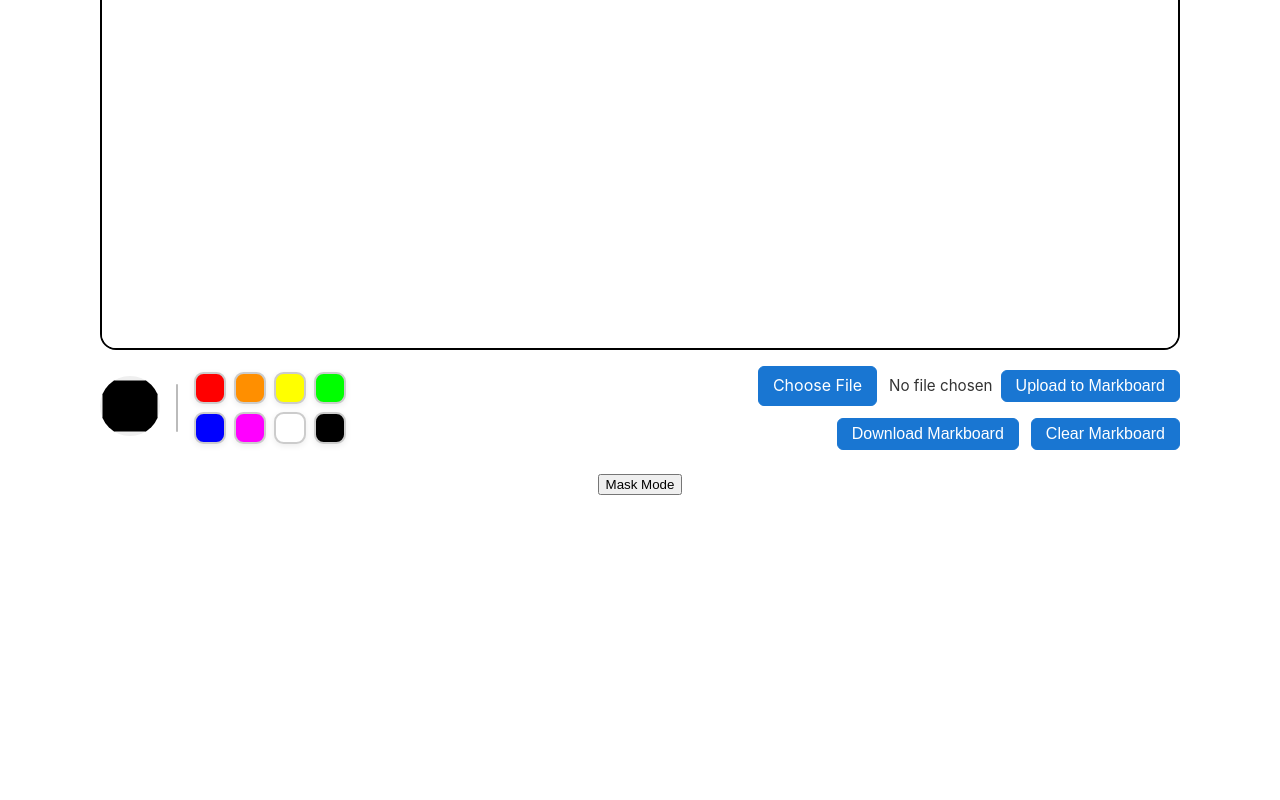
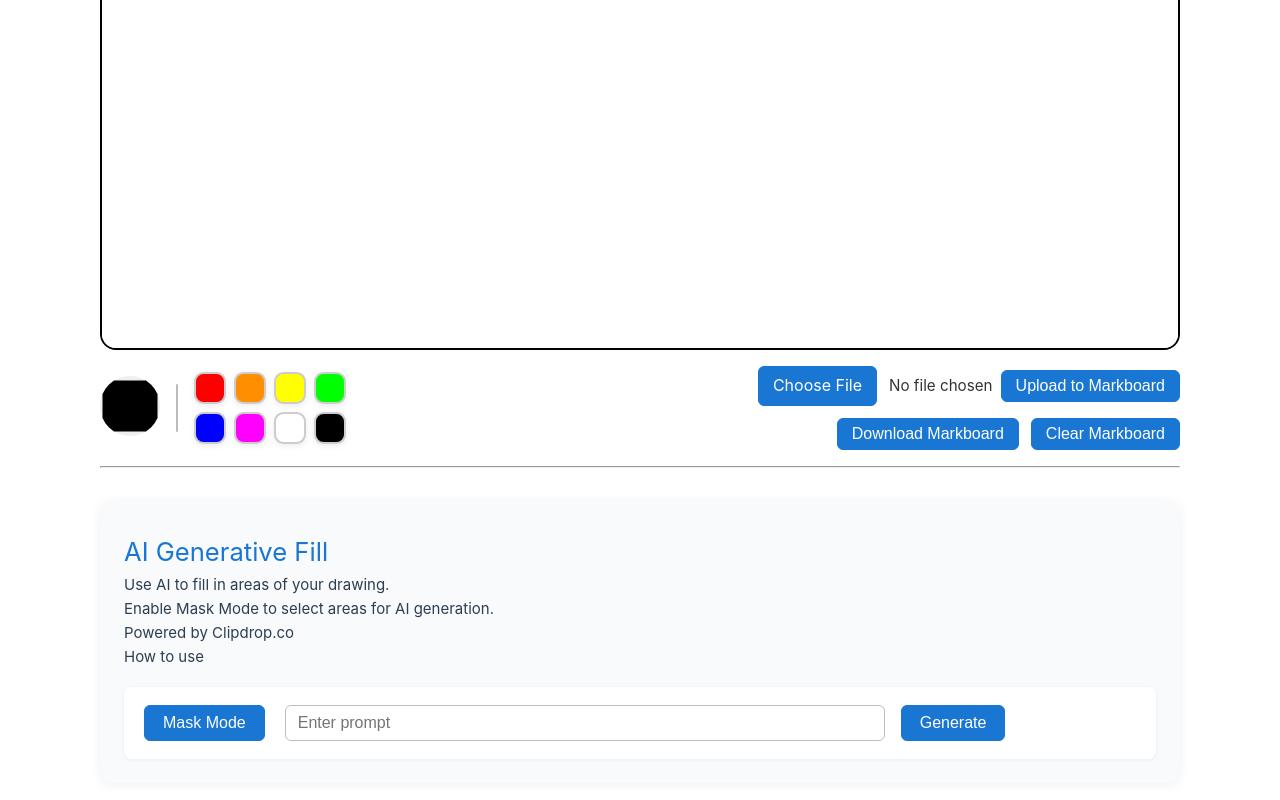
Before and after one commit to UTSC-CSCC09-Programming-on-the-Web/project-mark-it, a Vue app: page / in a window 1280 px wide. Shown: the part 522-1322 px from the top of the page. Before the commit the page ends 1089 px from the top, so only its background shows below. Built offline with nearby package versions, Linux system fonts and the light colour scheme; no server answers.

Commit message:
Partially revamped Generative Fill UI

```diff
--- a/src/App.vue
+++ b/src/App.vue
@@ -133,6 +133,10 @@ function handleGenerativeFill(event) {
     alert('Please enter a prompt.')
     return
   }
+  if (!maskModeOn) {
+    alert('Please enable mask mode to use generative fill.')
+    return
+  }
   if (!markboardRef.value) {
     alert('Markboard not ready.')
     return
@@ -183,8 +187,8 @@ function handleGenerativeFill(event) {
             typeof markboardRef.value.toggleMaskMode === 'function' &&
             markboardRef.value.maskMode
           ) {
-            markboardRef.value.toggleMaskMode()
-            maskModeText.value = 'Mask Mode'
+            maskModeOn = markboardRef.value.toggleMaskMode()
+            maskModeText.value = maskModeOn ? 'Exit Mask Mode' : 'Mask Mode'
           }
           toggleLoading() // Turn loading off
         })
@@ -198,8 +202,8 @@ function handleGenerativeFill(event) {
             typeof markboardRef.value.toggleMaskMode === 'function' &&
             markboardRef.value.maskMode
           ) {
-            markboardRef.value.toggleMaskMode()
-            maskModeText.value = 'Mask Mode'
+            maskModeOn = markboardRef.value.toggleMaskMode()
+            maskModeText.value = maskModeOn ? 'Exit Mask Mode' : 'Mask Mode'
           }
           toggleLoading() // Turn loading off
         })
@@ -349,18 +353,27 @@ const markboardUploadError = ref('')
           </div>
         </div>
       </div>
+      <hr />
+      <div class="generative-fill">
+        <h2>AI Generative Fill</h2>
+        <p>Use AI to fill in areas of your drawing.</p>
+        <p>Enable Mask Mode to select areas for AI generation.</p>
+        <p>Powered by Clipdrop.co</p>
+        <p>How to use</p>
+        <div class="wrapper generative-fill-actions">
           <button
             class="mask-btn"
             @click="handleToggleMaskMode"
-        style="margin: 24px auto 0 auto; display: block"
           >
             {{ maskModeText }}
           </button>
           <div>
-        <form @submit.prevent="handleGenerativeFill" v-if="maskModeOn">
+            <form @submit.prevent="handleGenerativeFill" class="prompt-form">
               <input type="text" placeholder="Enter prompt" v-model="aiPrompt" />
               <button type="submit">Generate</button>
             </form>
+          </div>
+        </div>
       </div>
     </main>
     <br />
@@ -516,4 +529,94 @@ header {
   display: inline-block;
   vertical-align: middle;
 }
+
+.generative-fill {
+  background: #f8fafc;
+  border-radius: 12px;
+  box-shadow: 0 2px 12px rgba(0,0,0,0.06);
+  padding: 32px 24px 24px 24px;
+  margin: 32px auto 24px auto;
+  max-width: 1080px;
+  width: 1080px;
+}
+
+.generative-fill h2 {
+  margin-top: 0;
+  font-size: 1.6rem;
+  color: #1976d2;
+}
+
+.generative-fill-actions {
+  display: flex;
+  flex-wrap: wrap;
+  align-items: center;
+  justify-content: flex-start; /* Align items to the left */
+  gap: 20px;
+  background: #fff;
+  border-radius: 8px;
+  padding: 18px 20px;
+  box-shadow: 0 1px 4px rgba(0,0,0,0.06);
+  margin-top: 18px;
+  width: 100%;
+  box-sizing: border-box;
+}
+
+.generative-fill-actions .mask-btn {
+  margin: 0;
+  font-size: 1rem;
+  padding: 8px 18px;
+  border-radius: 6px;
+  border: 1.5px solid #1976d2;
+  background: #1976d2;
+  color: #fff;
+  cursor: pointer;
+  transition: background 0.15s, color 0.15s;
+}
+
+.generative-fill-actions .mask-btn:hover {
+  background: #fff;
+  color: #1976d2;
+}
+
+.generative-fill-actions input[type="text"] {
+  font-size: 1rem;
+  padding: 7px 12px;
+  border-radius: 6px;
+  border: 1.5px solid #bdbdbd;
+  outline: none;
+  transition: border-color 0.15s;
+  width: 100%;
+  min-width: 600px;
+  max-width: 800px;
+  box-sizing: border-box;
+  flex: 1 1 auto;
+}
+
+.generative-fill-actions input[type="text"]:focus {
+  border-color: #1976d2;
+}
+
+.generative-fill-actions button[type="submit"] {
+  font-size: 1rem;
+  padding: 8px 18px;
+  border-radius: 6px;
+  border: 1.5px solid #1976d2;
+  background: #1976d2;
+  color: #fff;
+  cursor: pointer;
+  transition: background 0.15s, color 0.15s;
+  margin-left: 8px;
+}
+
+.generative-fill-actions button[type="submit"]:hover {
+  background: #fff;
+  color: #1976d2;
+}
+
+.prompt-form {
+  display: flex;
+  flex: 1 1 auto;
+  gap: 8px;
+  width: 100%;
+}
 </style>
--- a/src/components/Canvas.vue
+++ b/src/components/Canvas.vue
@@ -14,8 +14,8 @@ const MARKBOARD_TYPE = {
   2: 'HTMLImageElement',
 }
 
-const canvaswidth = 1080
-const canvasheight = 720
+const canvaswidth = 1024
+const canvasheight = 768
 
 const markboard = ref()
 let context = null
```
Lines whose indentation alone changed are shown as unchanged.
